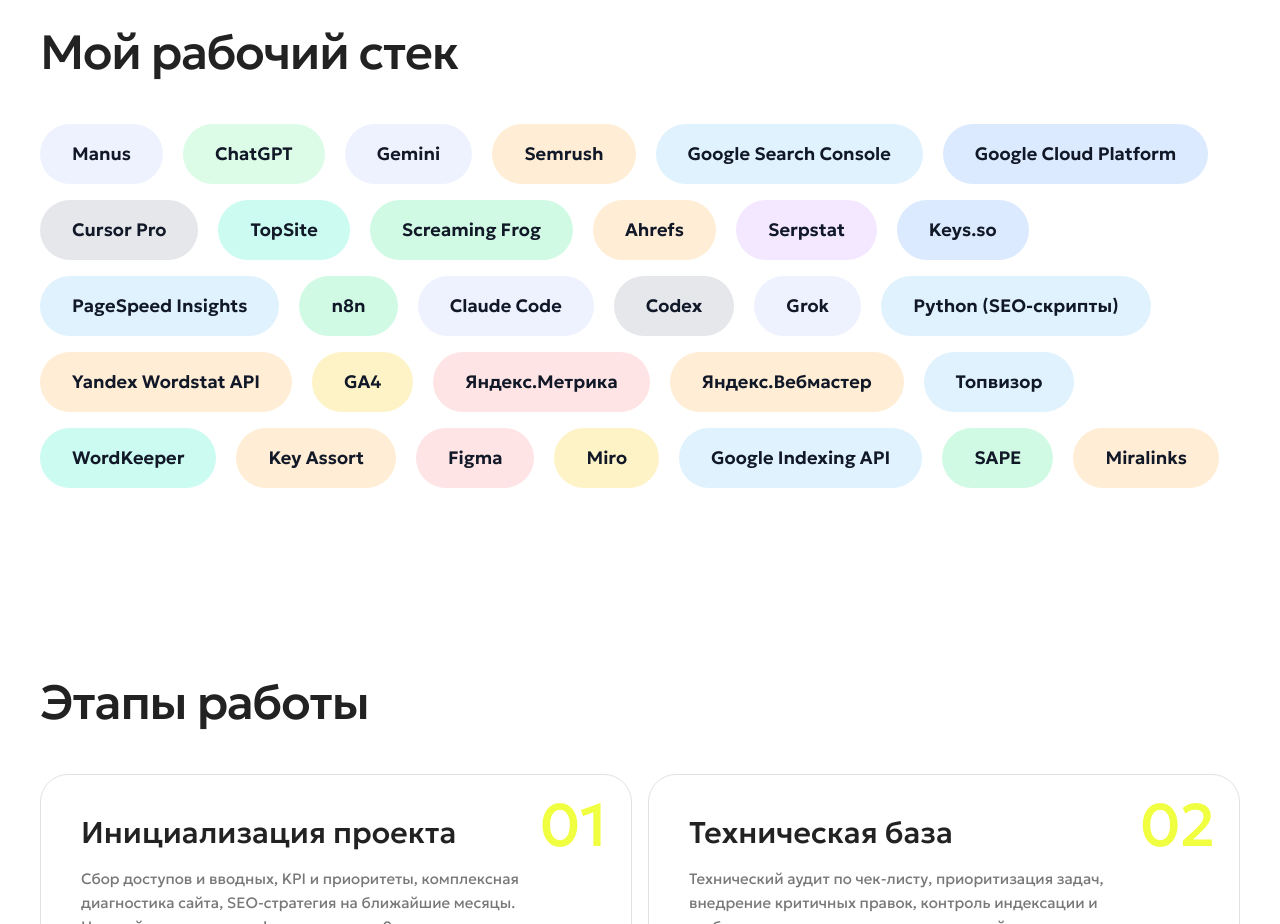
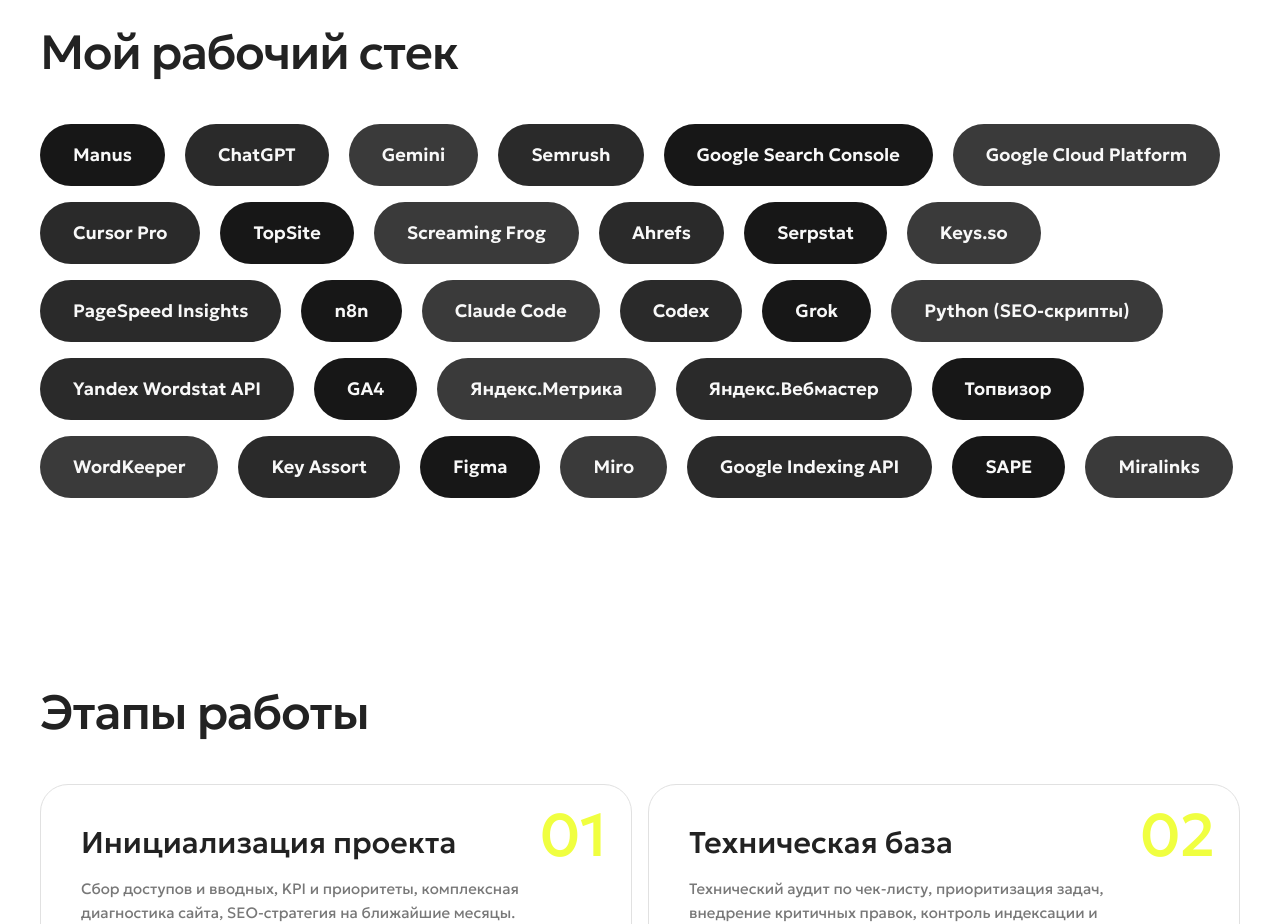
Before and after one commit to seoseo55778/firstpage, a Next.js app: page / in a window 1280 px wide. Shown: the part 4220-5144 px from the top of the page. Built offline with nearby package versions, Linux system fonts and the light colour scheme.

Commit message:
Recolor tools cloud to graphite monochrome tags
Use three near-black fills with white text and a lift-only hover
that keeps the tag color unchanged.

Co-authored-by: seoseo55778 <seoseo55778@gmail.com>

```diff
--- a/src/app/globals.css
+++ b/src/app/globals.css
@@ -554,18 +554,18 @@ body {
 
 .tool-tag {
   outline: none;
+  border: 1px solid transparent;
   transition:
     transform 200ms ease,
     box-shadow 200ms ease,
-    background 200ms ease;
+    border-color 200ms ease;
 }
 
 .tool-tag:hover,
 .tool-tag:focus-visible {
-  background: var(--tool-hover-bg) !important;
-  color: #111827;
   transform: translateY(-3px);
-  box-shadow: 0 10px 22px rgba(0, 0, 0, 0.12);
+  box-shadow: 0 14px 28px rgba(0, 0, 0, 0.28);
+  border-color: rgba(255, 255, 255, 0.28);
   outline: none;
 }
 
--- a/src/components/tools-grid.tsx
+++ b/src/components/tools-grid.tsx
@@ -5,13 +5,8 @@ function ToolTag({ tool }: { tool: (typeof tools)[number] }) {
   return (
     <span
       tabIndex={0}
-      className="tool-tag inline-flex items-center rounded-full px-6 py-3.5 text-base font-semibold text-[#111827] sm:px-8 sm:py-4 sm:text-lg"
-      style={
-        {
-          backgroundColor: tool.bg,
-          "--tool-hover-bg": tool.hover,
-        } as CSSProperties & Record<"--tool-hover-bg", string>
-      }
+      className="tool-tag inline-flex items-center rounded-full px-6 py-3.5 text-base font-semibold text-[#F8F8F8] sm:px-8 sm:py-4 sm:text-lg"
+      style={{ backgroundColor: tool.bg } as CSSProperties}
     >
       {tool.name}
     </span>
--- a/src/content/site.ts
+++ b/src/content/site.ts
@@ -140,36 +140,36 @@ export const competencies = [
 ] as const;
 
 export const tools = [
-  { name: "Manus", bg: "#EEF2FF", hover: "#818CF8" },
-  { name: "ChatGPT", bg: "#DCFCE7", hover: "#22C55E" },
-  { name: "Gemini", bg: "#EEF2FF", hover: "#818CF8" },
-  { name: "Semrush", bg: "#FFEDD5", hover: "#FB923C" },
-  { name: "Google Search Console", bg: "#E0F2FE", hover: "#38BDF8" },
-  { name: "Google Cloud Platform", bg: "#DBEAFE", hover: "#60A5FA" },
-  { name: "Cursor Pro", bg: "#E5E7EB", hover: "#64748B" },
-  { name: "TopSite", bg: "#CCFBF1", hover: "#14B8A6" },
-  { name: "Screaming Frog", bg: "#D1FAE5", hover: "#34D399" },
-  { name: "Ahrefs", bg: "#FFEDD5", hover: "#FB923C" },
-  { name: "Serpstat", bg: "#F3E8FF", hover: "#A78BFA" },
-  { name: "Keys.so", bg: "#DBEAFE", hover: "#60A5FA" },
-  { name: "PageSpeed Insights", bg: "#E0F2FE", hover: "#38BDF8" },
-  { name: "n8n", bg: "#D1FAE5", hover: "#34D399" },
-  { name: "Claude Code", bg: "#EEF2FF", hover: "#818CF8" },
-  { name: "Codex", bg: "#E5E7EB", hover: "#64748B" },
-  { name: "Grok", bg: "#EEF2FF", hover: "#818CF8" },
-  { name: "Python (SEO-скрипты)", bg: "#E0F2FE", hover: "#38BDF8" },
-  { name: "Yandex Wordstat API", bg: "#FFEDD5", hover: "#FB923C" },
-  { name: "GA4", bg: "#FEF3C7", hover: "#F59E0B" },
-  { name: "Яндекс.Метрика", bg: "#FFE4E6", hover: "#FB7185" },
-  { name: "Яндекс.Вебмастер", bg: "#FFEDD5", hover: "#FB923C" },
-  { name: "Топвизор", bg: "#E0F2FE", hover: "#38BDF8" },
-  { name: "WordKeeper", bg: "#CCFBF1", hover: "#14B8A6" },
-  { name: "Key Assort", bg: "#FFEDD5", hover: "#FB923C" },
-  { name: "Figma", bg: "#FFE4E6", hover: "#FB7185" },
-  { name: "Miro", bg: "#FEF3C7", hover: "#F59E0B" },
-  { name: "Google Indexing API", bg: "#E0F2FE", hover: "#38BDF8" },
-  { name: "SAPE", bg: "#D1FAE5", hover: "#34D399" },
-  { name: "Miralinks", bg: "#FFEDD5", hover: "#FB923C" },
+  { name: "Manus", bg: "#171717" },
+  { name: "ChatGPT", bg: "#2A2A2A" },
+  { name: "Gemini", bg: "#3A3A3A" },
+  { name: "Semrush", bg: "#2A2A2A" },
+  { name: "Google Search Console", bg: "#171717" },
+  { name: "Google Cloud Platform", bg: "#3A3A3A" },
+  { name: "Cursor Pro", bg: "#2A2A2A" },
+  { name: "TopSite", bg: "#171717" },
+  { name: "Screaming Frog", bg: "#3A3A3A" },
+  { name: "Ahrefs", bg: "#2A2A2A" },
+  { name: "Serpstat", bg: "#171717" },
+  { name: "Keys.so", bg: "#3A3A3A" },
+  { name: "PageSpeed Insights", bg: "#2A2A2A" },
+  { name: "n8n", bg: "#171717" },
+  { name: "Claude Code", bg: "#3A3A3A" },
+  { name: "Codex", bg: "#2A2A2A" },
+  { name: "Grok", bg: "#171717" },
+  { name: "Python (SEO-скрипты)", bg: "#3A3A3A" },
+  { name: "Yandex Wordstat API", bg: "#2A2A2A" },
+  { name: "GA4", bg: "#171717" },
+  { name: "Яндекс.Метрика", bg: "#3A3A3A" },
+  { name: "Яндекс.Вебмастер", bg: "#2A2A2A" },
+  { name: "Топвизор", bg: "#171717" },
+  { name: "WordKeeper", bg: "#3A3A3A" },
+  { name: "Key Assort", bg: "#2A2A2A" },
+  { name: "Figma", bg: "#171717" },
+  { name: "Miro", bg: "#3A3A3A" },
+  { name: "Google Indexing API", bg: "#2A2A2A" },
+  { name: "SAPE", bg: "#171717" },
+  { name: "Miralinks", bg: "#3A3A3A" },
 ] as const;
 
 export type CaseStudy = {
```
